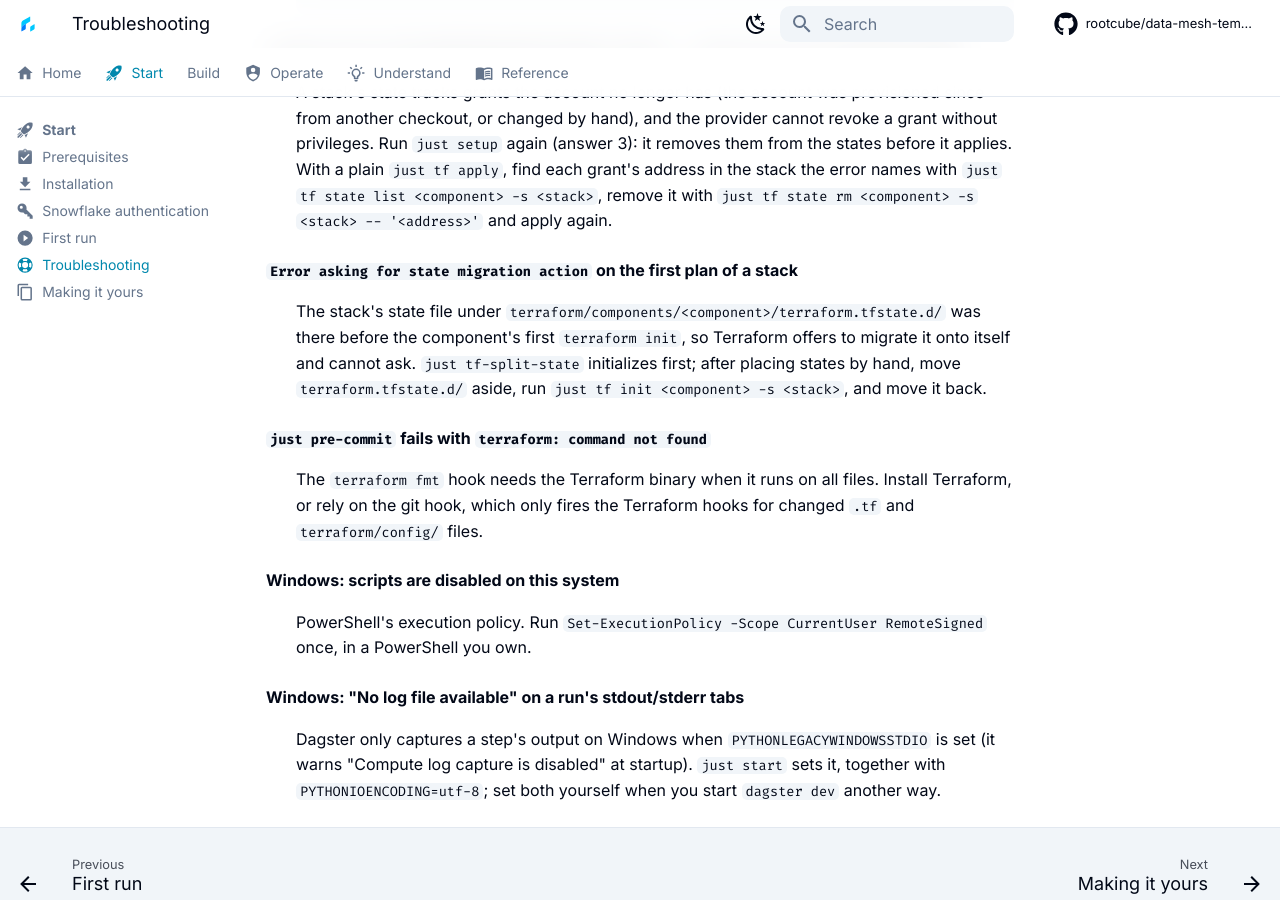
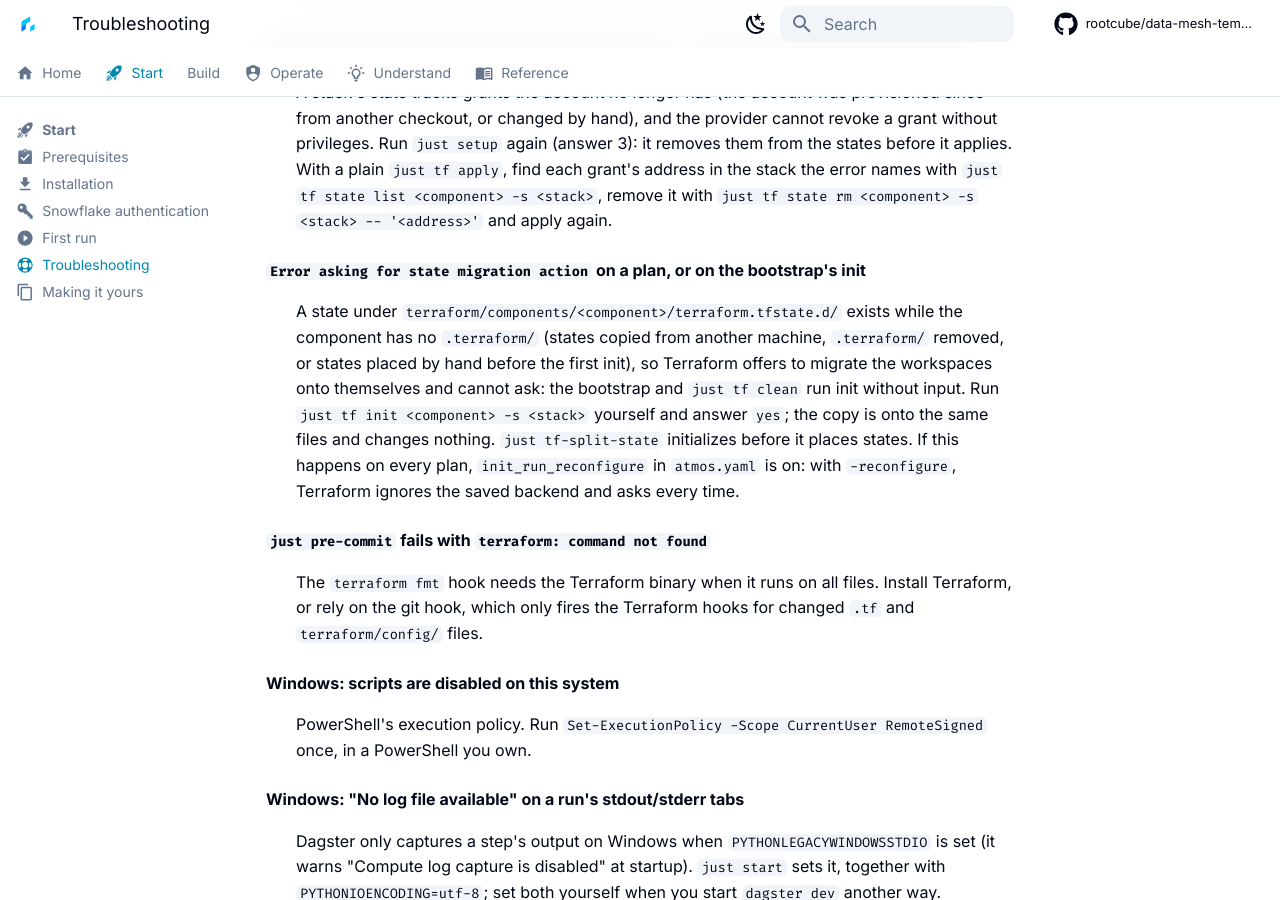
Before and after one commit to rootcube/data-mesh-template, an MkDocs documentation site: the page built from docs/start/troubleshooting.md, in a window 1280 px wide and 900 px high, scrolled down 2376 px. Built offline with MkDocs 1.6.1 and Material for MkDocs 9.7.7, drawn with Linux system fonts in a browser that asks for light colours; comment, search, counter and statistics services are not loaded.

Commit message:
fix(terraform): run a plain terraform init, Atmos's -reconfigure asks to migrate workspaces (#78)
Atmos defaults init_run_reconfigure to true, so every init it ran was
`terraform init -reconfigure`. With that flag Terraform ignores the saved
backend, then sees the stack states under terraform.tfstate.d/ and asks to
"migrate all workspaces" onto the same local backend; the bootstrap runs init
with stdin closed and died on EOF as soon as a stack had a state. A plain init
finds the saved backend unchanged and asks nothing. The bootstrap's init now
also passes -input=false, so a remaining prompt (states copied without
.terraform/) surfaces as Terraform's own error; the troubleshooting entry and
the README say to answer yes to `just tf init` by hand, which copies each
state onto itself.

Co-authored-by: Mark Stellingwerff <mark.stellingwerff@enexis.nl>

```diff
--- a/atmos.yaml
+++ b/atmos.yaml
@@ -9,6 +9,10 @@
     base_path: "terraform/components"
     apply_auto_approve: false
     deploy_run_init: true
+    # Atmos's default is `terraform init -reconfigure`, which ignores the saved backend and then
+    # asks to "migrate all workspaces" to the very same local backend once a stack has a state
+    # under terraform.tfstate.d. A plain init sees the saved backend unchanged and asks nothing.
+    init_run_reconfigure: false
     # backend.tf.json in each component, from the stacks' `backend_type` and `backend`
     auto_generate_backend_file: true
 
--- a/docs/start/troubleshooting.md
+++ b/docs/start/troubleshooting.md
@@ -94,11 +94,15 @@
     with `just tf state list <component> -s <stack>`, remove it with
     `just tf state rm <component> -s <stack> -- '<address>'` and apply again.
 
-**`Error asking for state migration action` on the first plan of a stack**
-:   The stack's state file under `terraform/components/<component>/terraform.tfstate.d/` was there
-    before the component's first `terraform init`, so Terraform offers to migrate it onto itself
-    and cannot ask. `just tf-split-state` initializes first; after placing states by hand, move
-    `terraform.tfstate.d/` aside, run `just tf init <component> -s <stack>`, and move it back.
+**`Error asking for state migration action` on a plan, or on the bootstrap's init**
+:   A state under `terraform/components/<component>/terraform.tfstate.d/` exists while the
+    component has no `.terraform/` (states copied from another machine, `.terraform/` removed, or
+    states placed by hand before the first init), so Terraform offers to migrate the workspaces
+    onto themselves and cannot ask: the bootstrap and `just tf clean` run init without input.
+    Run `just tf init <component> -s <stack>` yourself and answer `yes`; the copy is onto the same
+    files and changes nothing. `just tf-split-state` initializes before it places states. If this
+    happens on every plan, `init_run_reconfigure` in `atmos.yaml` is on: with `-reconfigure`,
+    Terraform ignores the saved backend and asks every time.
 
 **`just pre-commit` fails with `terraform: command not found`**
 :   The `terraform fmt` hook needs the Terraform binary when it runs on all files. Install
```
Also changed, not shown: terraform/README.md (+5 -1 lines), 1 other file.
